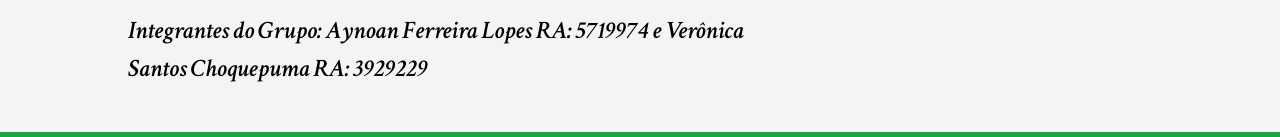
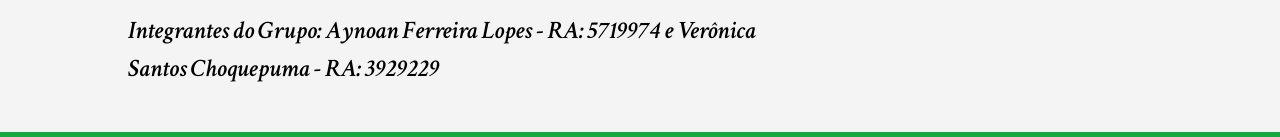
Before and after one commit to AynoanLopes/ReciclaAi, a plain HTML site: page about.html in a window 1280 px wide. Shown: the part 403-540 px from the top of the page. Drawn offline with Linux system fonts and the light colour scheme.

Commit message:
Update about.html

```diff
--- a/about.html
+++ b/about.html
@@ -43,7 +43,7 @@
             em residências que contratam nossos serviços. Você pode reciclar separando o lixo corretamente
             em casa, depois é só nos chamar que iremos fazer a coleta sem nenhum custo.
 		</p>
-	<p>Integrantes do Grupo: Aynoan Ferreira Lopes RA: 5719974 e Verônica Santos Choquepuma RA: 3929229
+	<p>Integrantes do Grupo: Aynoan Ferreira Lopes - RA: 5719974  e  Verônica Santos Choquepuma - RA: 3929229
           </p>
 
         </article>
```
